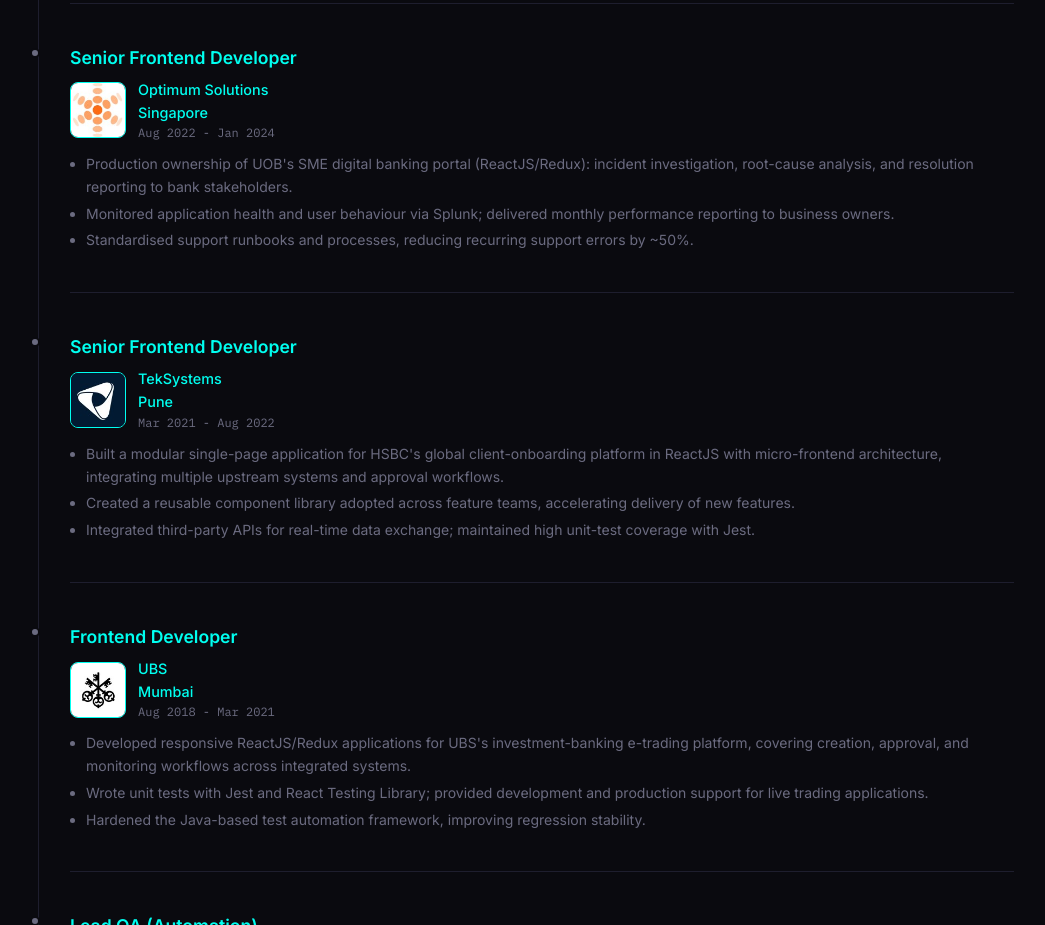
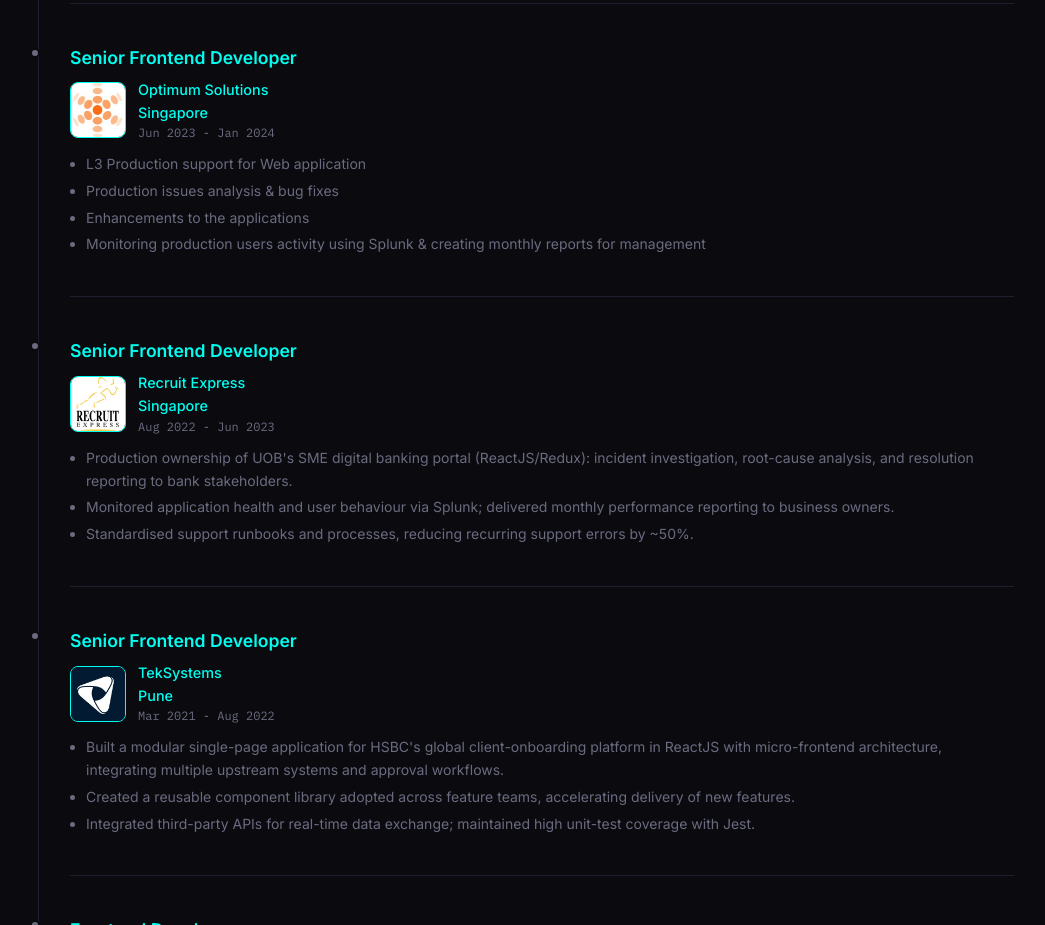
Before and after one commit to ShahabuddinAnsari/shahabuddin_portfolio, a React (Create React App) app: page / in a window 1280 px wide. Shown: the part 2680-3605 px from the top of the page, without its empty margins (114-1159 px from the left). Built offline with nearby package versions, Linux system fonts and the light colour scheme.

Commit message:
Updated experience

```diff
--- a/src/data/index.js
+++ b/src/data/index.js
@@ -143,13 +143,29 @@
       "Independently managed the full development lifecycle — requirement analysis, design, build, testing, and production deployment — in a client-facing onsite role in Kuala Lumpur.",
     ],
   },
+
   {
-    period: "Aug 2022 -  Jan 2024",
+    period: "Jun 2023 -  Jan 2024",
     location: "Singapore",
     role: "Senior Frontend Developer",
     company: "Optimum Solutions",
     client: "UOB (United Overseas Bank)",
     logo: "/companyLogo/optimum_solutions_logo.jpeg",
+    current: false,
+    bullets: [
+      "L3 Production support for Web application",
+      "Production issues analysis & bug fixes",
+      "Enhancements to the applications",
+      "Monitoring production users activity using Splunk & creating monthly reports for management",
+    ],
+  },
+  {
+    period: "Aug 2022 -  Jun 2023",
+    location: "Singapore",
+    role: "Senior Frontend Developer",
+    company: "Recruit Express",
+    client: "UOB (United Overseas Bank)",
+    logo: "/companyLogo/recruit_express_logo.jpeg",
     current: false,
     bullets: [
       "Production ownership of UOB's SME digital banking portal (ReactJS/Redux): incident investigation, root-cause analysis, and resolution reporting to bank stakeholders.",
```
Also changed, not shown: public/companyLogo/recruit_express_logo.jpeg (added).
